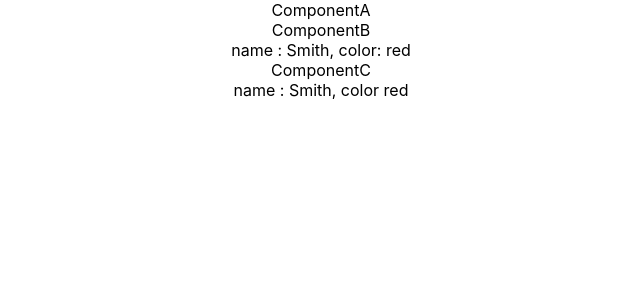
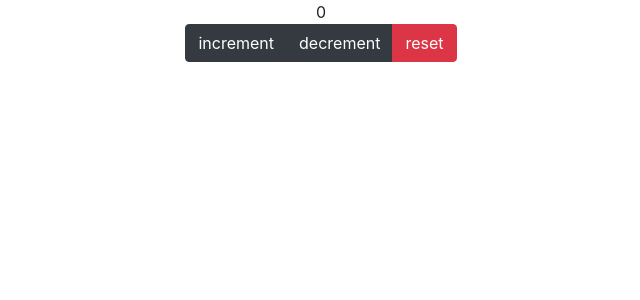
Before and after one commit to badruti94/firstapp, a React (Create React App) app: page / in a window 1280 px wide. Shown: the top 300 px of the page, without its empty margins (319-959 px from the left). Built offline with nearby package versions, Linux system fonts and the light colour scheme.

Commit message:
10 react hooks : 53. useReducer (Simpiflied)

```diff
--- a/package.json
+++ b/package.json
@@ -7,11 +7,13 @@
     "@testing-library/react": "^11.2.5",
     "@testing-library/user-event": "^12.7.1",
     "axios": "^0.21.1",
+    "bootstrap": "^4.6.0",
     "faker": "^5.4.0",
     "random-avatar-generator": "^2.0.0",
     "react": "^17.0.1",
     "react-dom": "^17.0.1",
     "react-scripts": "4.0.2",
+    "reactstrap": "^8.9.0",
     "styled-components": "^5.2.1",
     "web-vitals": "^1.1.0"
   },
--- a/src/App.js
+++ b/src/App.js
@@ -1,18 +1,11 @@
 import React from 'react';
 import './App.css';
-import ComponentA from "./component/ComponentA";
-export const NameContext = React.createContext();
-export const ColorContext = React.createContext();
+import  Counter from "./component/Counter";
 
 function App() {
   return (
     <div className="App">
-      <NameContext.Provider value={'Smith'} >
-        <ColorContext.Provider value={'red'} >
-          <ComponentA />
-        </ColorContext.Provider>
-
-      </NameContext.Provider>
+      <Counter />
     </div>
   );
 }
--- a/src/component/ComponentA.js
+++ /dev/null
@@ -1,12 +0,0 @@
-import ComponentB from "./ComponentB";
-
-const ComponentA = () => {
-    return (
-        <div>
-            <div>ComponentA</div>
-            <ComponentB />
-        </div>
-    )
-}
-
-export default ComponentA
--- a/src/component/ComponentB.js
+++ /dev/null
@@ -1,18 +0,0 @@
-import { useContext } from "react";
-import ComponentC from "./ComponentC";
-import { NameContext, ColorContext } from "../App";
-
-const ComponentB = () => {
-    const name = useContext(NameContext)
-    const color = useContext(ColorContext)
-
-    return (
-        <div>
-            <div>ComponentB</div>
-            <div>name : {name}, color: {color} </div>
-            <ComponentC />
-        </div>
-    )
-}
-
-export default ComponentB
--- a/src/component/ComponentC.js
+++ /dev/null
@@ -1,21 +0,0 @@
-import { NameContext } from '../App'
-import { ColorContext } from '../App'
-
-const ComponentC = () => {
-    return (
-        <div>
-            <div>ComponentC</div>
-            <NameContext.Consumer>
-                {name => {
-                    return (
-                        <ColorContext.Consumer>
-                            {color => ( <div>name : {name}, color {color} </div> )}
-                        </ColorContext.Consumer>
-                    )
-                }}
-            </NameContext.Consumer>
-        </div>
-    )
-}
-
-export default ComponentC
--- /dev/null
+++ b/src/component/Counter.js
@@ -0,0 +1,32 @@
+import { useReducer } from 'react'
+import { Button, ButtonGroup } from "reactstrap";
+import 'bootstrap/dist/css/bootstrap.min.css'
+const initialState = 0
+const reducer = (state, action) => {
+    switch (action) {
+        case 'increment':
+            return state + 1;
+        case 'decrement':
+            return state - 1
+        case 'reset':
+            return initialState
+        default:
+            return state;
+    }
+}
+
+const Counter = () => {
+    const [count, dispatch] = useReducer(reducer, initialState)
+    return (
+        <div>
+            <div>{count} </div>
+            <ButtonGroup>
+                <Button color="dark" onClick={() => dispatch('increment')} >increment</Button>
+                <Button color="dark" onClick={() => dispatch('decrement')} >decrement</Button>
+                <Button color="danger" onClick={() => dispatch('reset')} >reset</Button>
+            </ButtonGroup>
+        </div>
+    )
+}
+
+export default Counter
```
Also changed, not shown: 1 other file (tests, documents, lock files or other folders).
